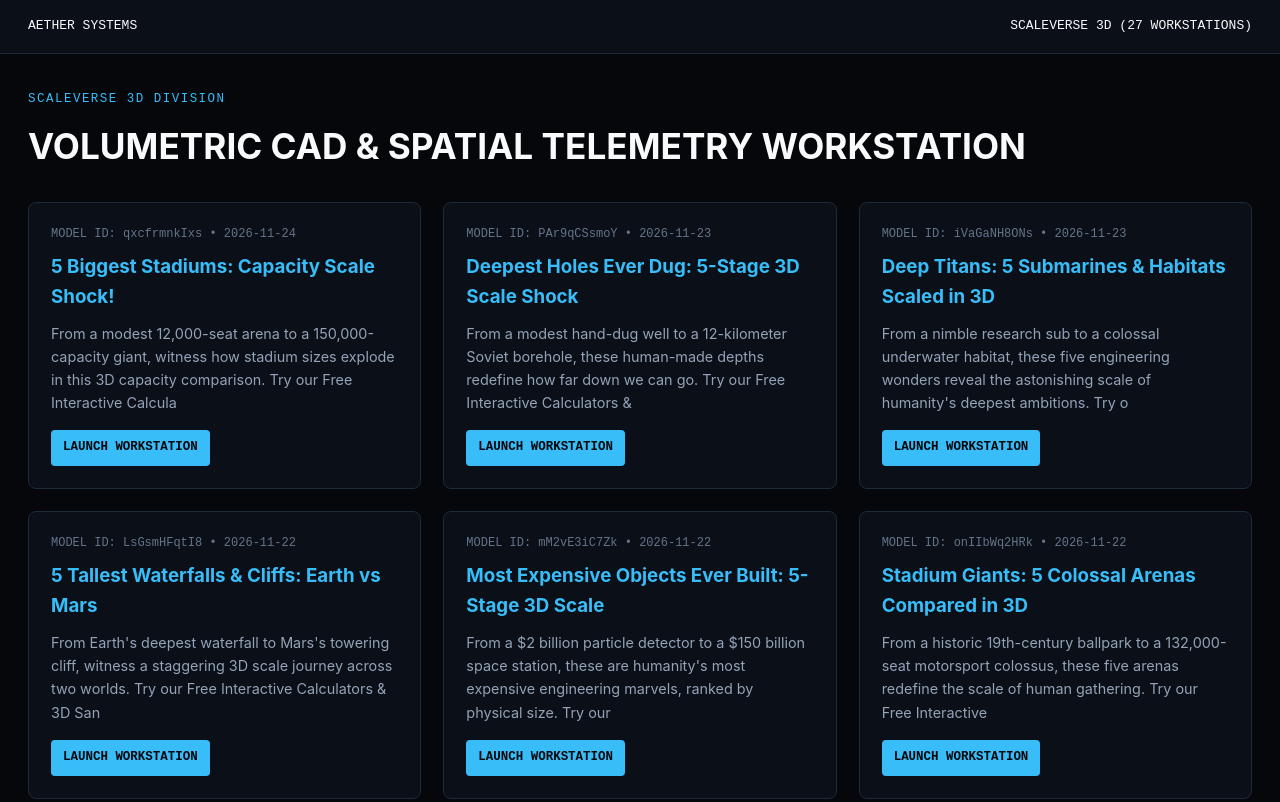
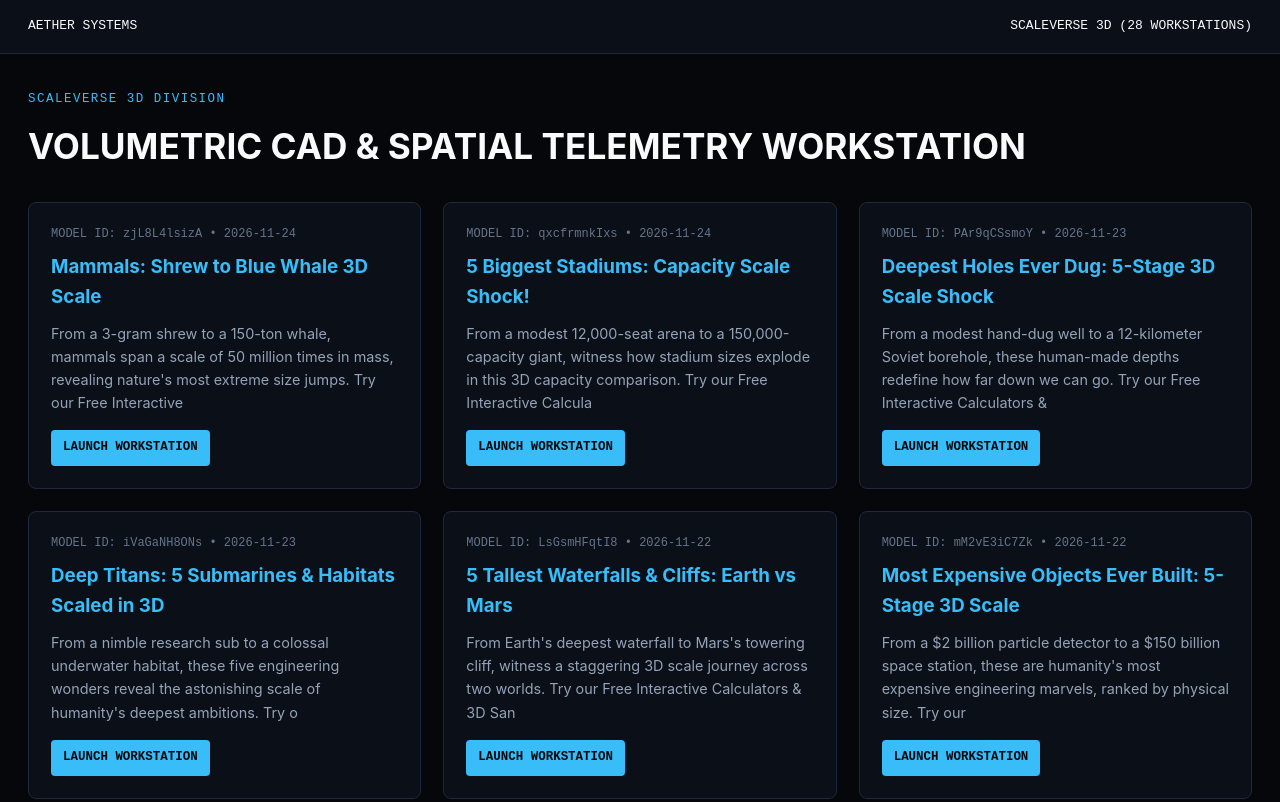
Before and after one commit to ayodayanilukshana-alt/aether-empire, a plain HTML site: page docs/scaleverse/index.html in a window 1280 px wide. Shown: the top 802 px of the page. Drawn offline with Linux system fonts and the light colour scheme.

Commit message:
feat(SCALE3D): publish live workstation mammals-shrew-to-blue-whale-3d-scale

```diff
--- a/docs/scaleverse/index.html
+++ b/docs/scaleverse/index.html
@@ -35,12 +35,20 @@
 <body>
   <nav class="topbar">
     <a href="../index.html">AETHER SYSTEMS</a>
-    <span>SCALEVERSE 3D (27 WORKSTATIONS)</span>
+    <span>SCALEVERSE 3D (28 WORKSTATIONS)</span>
   </nav>
   <main class="container">
     <div class="eyebrow">SCALEVERSE 3D DIVISION</div>
     <h1>VOLUMETRIC CAD & SPATIAL TELEMETRY WORKSTATION</h1>
     <div class="grid">
+        <a href="./mammals-shrew-to-blue-whale-3d-scale.html" style="display:block;background:#0b0f17;border:1px solid #1e293b;border-radius:8px;padding:22px;color:#f8fafc;text-decoration:none;">
+          <div style="font-family:monospace;font-size:0.75rem;color:#64748b;margin-bottom:8px;">MODEL ID: zjL8L4lsizA • 2026-11-24</div>
+          <h3 style="margin:0 0 10px 0;color:#38bdf8;">Mammals: Shrew to Blue Whale 3D Scale</h3>
+          <p style="color:#94a3b8;font-size:0.9rem;margin:0 0 16px 0;">From a 3-gram shrew to a 150-ton whale, mammals span a scale of 50 million times in mass, revealing nature's most extreme size jumps.
+
+Try our Free Interactive </p>
+          <div style="font-family:monospace;font-size:0.78rem;font-weight:700;color:#05070b;background:#38bdf8;padding:8px 12px;border-radius:4px;display:inline-block;">LAUNCH WORKSTATION</div>
+        </a>
         <a href="./5-biggest-stadiums-capacity-scale-shock.html" style="display:block;background:#0b0f17;border:1px solid #1e293b;border-radius:8px;padding:22px;color:#f8fafc;text-decoration:none;">
           <div style="font-family:monospace;font-size:0.75rem;color:#64748b;margin-bottom:8px;">MODEL ID: qxcfrmnkIxs • 2026-11-24</div>
           <h3 style="margin:0 0 10px 0;color:#38bdf8;">5 Biggest Stadiums: Capacity Scale Shock!</h3>
```
